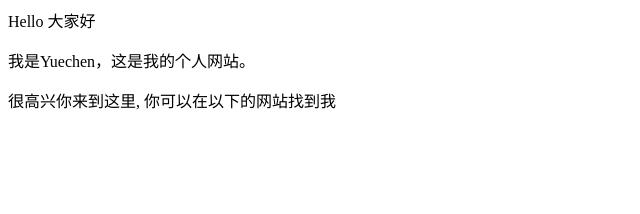
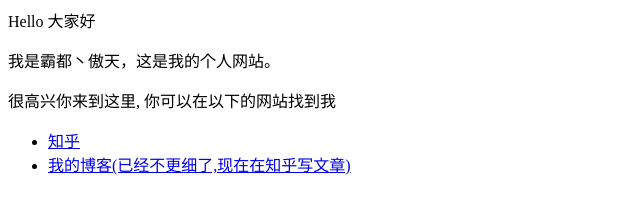
Before and after one commit to YuechenTUM/Yuechen.GitHub.io, a plain HTML site: page index.html in a window 1280 px wide. Shown: the whole page, without its empty margins (0-640 px from the left). Drawn offline with Linux system fonts and the light colour scheme.

Commit message:
Update index.html

```diff
--- a/index.html
+++ b/index.html
@@ -1,3 +1,8 @@
 <p>Hello 大家好</p>
-<p>我是Yuechen，这是我的个人网站。 </p>
+<p>我是霸都丶傲天，这是我的个人网站。 </p>
 <p>很高兴你来到这里, 你可以在以下的网站找到我</p>
+
+<ul>
+  <li> <a href="https://www.zhihu.com/people/AJLoveChina">知乎</a> </li>
+  <li> <a href="http://hejie.nigeerhuo.com">我的博客(已经不更细了,现在在知乎写文章)</a> </li>
+</ul>
```
